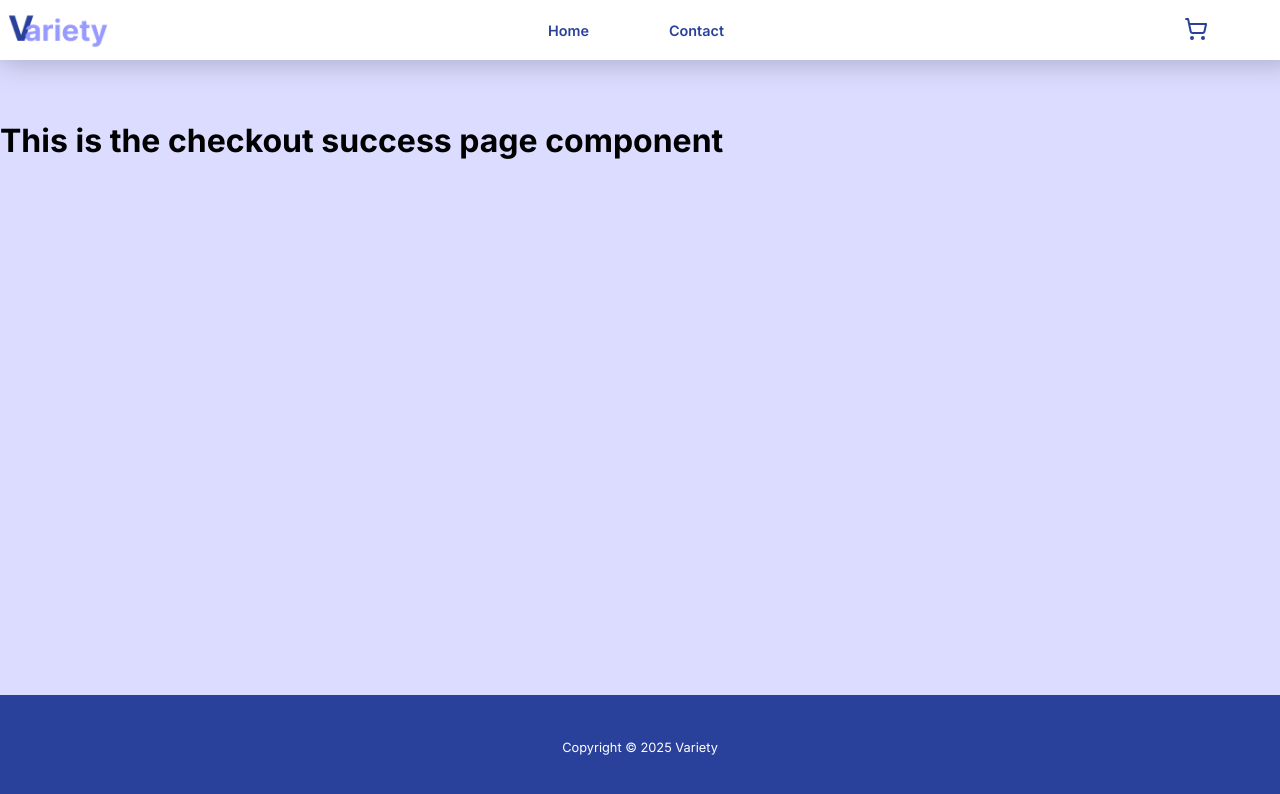
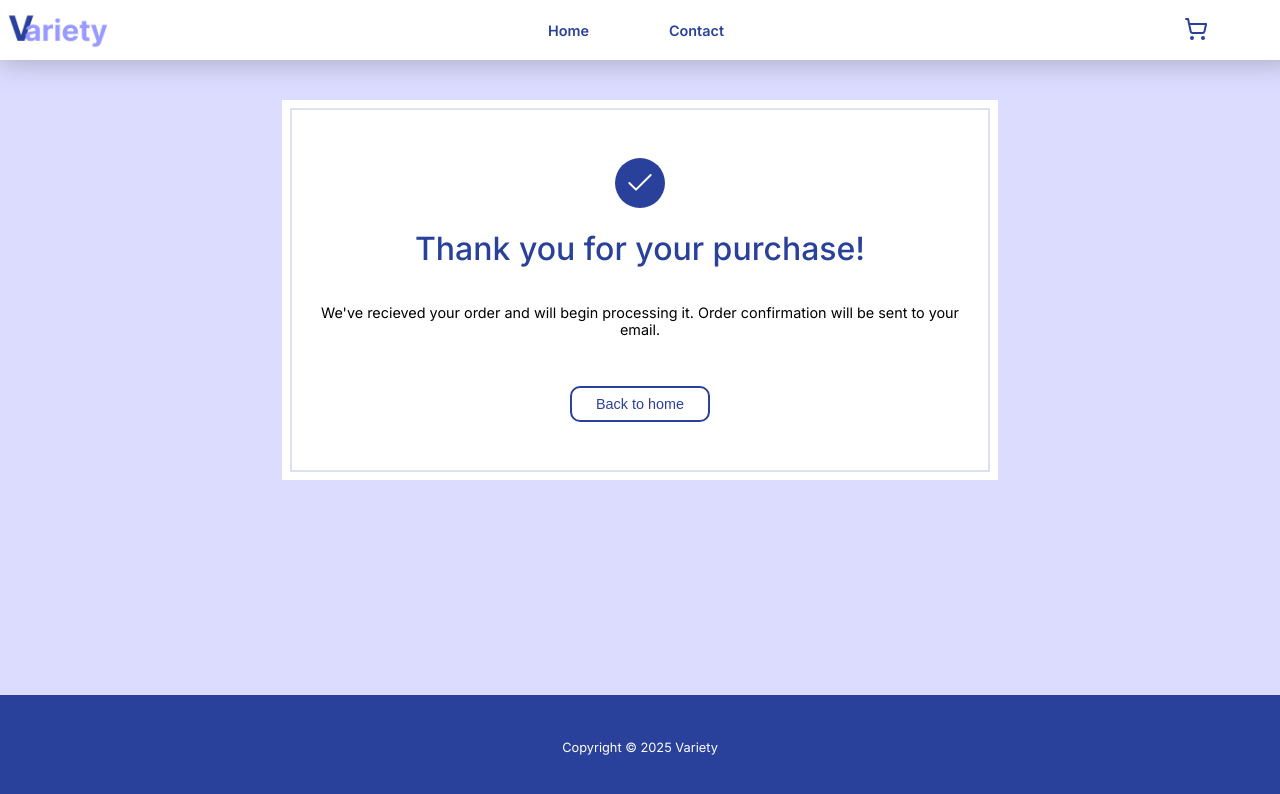
Before and after one commit to Inaelise/js-frameworks-ca, a React (Vite) app: page /checkout-success in a window 1280 px wide. Shown: the top 794 px of the page. Built offline with nearby package versions, Linux system fonts and the light colour scheme; no server answers.

Commit message:
Adds elements and styling

```diff
--- a/src/components/CheckoutSuccessPage.jsx
+++ b/src/components/CheckoutSuccessPage.jsx
@@ -1,3 +1,27 @@
+import { NavLink } from "react-router-dom";
+import { Check } from "lucide-react";
+import styles from "../css/CheckoutSuccess.module.css";
+
 export default function CheckoutSuccessPage() {
-  return <h1>This is the checkout success page component</h1>;
+  return (
+    <main>
+      <div className={styles.checkoutSuccess}>
+        <div className={styles.checkoutSuccessBorder}>
+          <div className={styles.checkmarkContainer}>
+            <Check color="white" size={32} strokeWidth={1.5} />
+          </div>
+          <h1>Thank you for your purchase!</h1>
+          <p>
+            We've recieved your order and will begin processing it. Order
+            confirmation will be sent to your email.
+          </p>
+          <NavLink to="/">
+            <button className={styles.checkoutSuccessBtn} title="Go to home">
+              Back to home
+            </button>
+          </NavLink>
+        </div>
+      </div>
+    </main>
+  );
 }
--- /dev/null
+++ b/src/css/CheckoutSuccess.module.css
@@ -0,0 +1,58 @@
+.checkoutSuccess {
+  background-color: white;
+  padding: 0.5rem;
+  text-align: center;
+}
+
+.checkoutSuccessBorder {
+  border: 2px solid rgba(42, 65, 155, 0.16);
+  display: flex;
+  flex-direction: column;
+  align-items: center;
+  padding: 3rem 1rem;
+}
+
+.checkmarkContainer {
+  display: flex;
+  justify-content: center;
+  align-items: center;
+  background-color: #2a419b;
+  width: 50px;
+  height: 50px;
+  border-radius: 50%;
+}
+
+.checkoutSuccess h1 {
+  color: #2a419b;
+  font-weight: 500;
+}
+
+.checkoutSuccess p {
+  font-size: 0.9rem;
+  margin-bottom: 3rem;
+}
+
+.checkoutSuccessBtn {
+  background-color: white;
+  font-size: 0.9rem;
+  color: #2a419b;
+  border: 2px solid #2a419b;
+  padding: 0.5rem 1.5rem;
+  border-radius: 10px;
+  cursor: pointer;
+  transition: transform 0.3s ease-in-out !important;
+}
+
+.checkoutSuccessBtn:hover {
+  background-color: #2a419b;
+  color: white;
+  transform: scale(1.05) !important;
+  box-shadow: 0 0 10px 0 rgba(0, 0, 0, 0.1);
+}
+
+@media (min-width: 640px) {
+  .checkoutSuccess {
+    max-width: 700px;
+    margin: auto;
+  }
+}
```
